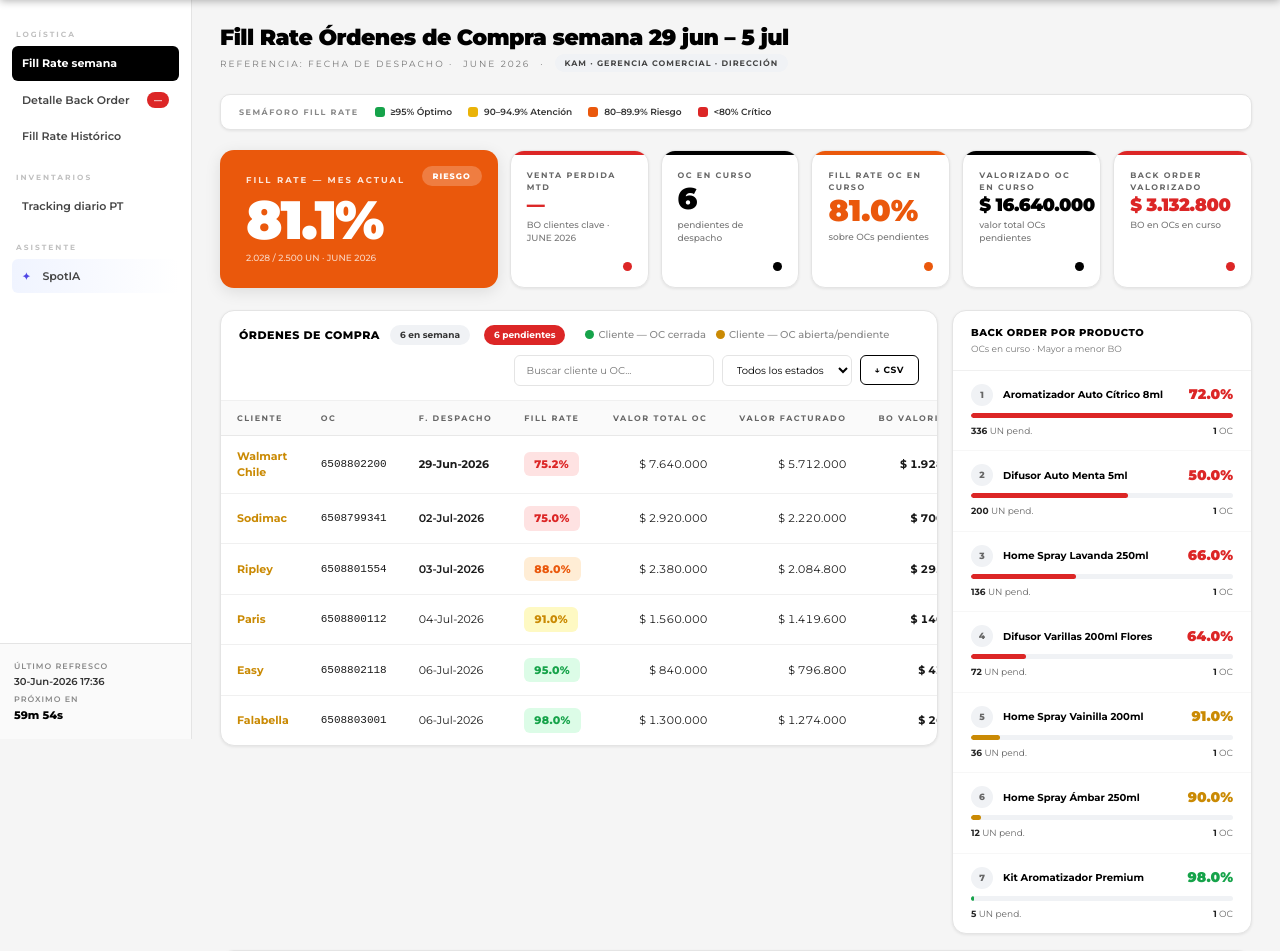
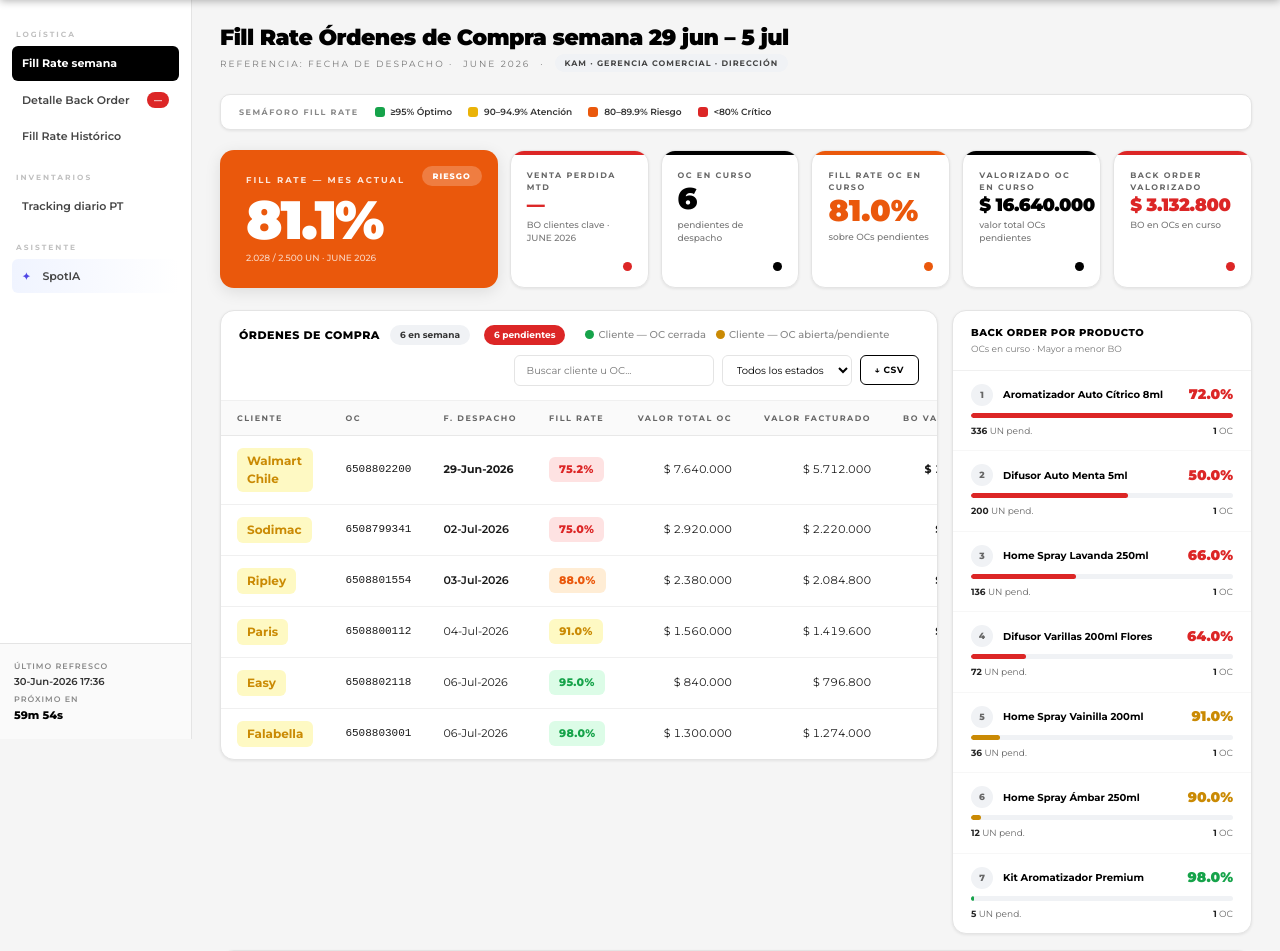
Before and after one commit to FranSpotEssence/spot-oc-visor, a Flask app: page / in a window 1280 px wide. Shown: the part 61-1012 px from the top of the page. Run offline with Flask 3, Linux system fonts and the light colour scheme; some libraries are stand-ins or nearby versions.

Commit message:
Style client name as a colored chip, matching the Fill Rate pill design
Replaces plain colored text with a background pill (same pattern as
.fr-chip) so the client name is highlighted consistently with how
Fill Rate is already displayed in the same table.

Co-Authored-By: Claude Sonnet 4.6 <noreply@anthropic.com>

```diff
--- a/static/css/spot.css
+++ b/static/css/spot.css
@@ -453,6 +453,18 @@ body {
 .fr-chip.c-yellow { background: var(--bg-yellow); color: var(--c-yellow); }
 .fr-chip.c-orange { background: var(--bg-orange); color: var(--c-orange); }
 .fr-chip.c-red    { background: var(--bg-red);    color: var(--c-red); }
+
+/* Chip nombre cliente — estado de la OC (cerrada/abierta) */
+.cliente-chip {
+  display: inline-flex;
+  align-items: center;
+  padding: 4px 10px;
+  border-radius: var(--radius-sm);
+  font-size: 12px;
+  font-weight: 700;
+}
+.cliente-chip.c-green  { background: var(--bg-green);  color: var(--c-green); }
+.cliente-chip.c-yellow { background: var(--bg-yellow); color: var(--c-yellow); }
 
 /* Estado badge */
 .estado-badge {
--- a/static/js/dashboard.js
+++ b/static/js/dashboard.js
@@ -233,10 +233,10 @@ function renderTable(orders) {
 
   tbody.innerHTML = orders.map(r => {
     const cerrada = (r.estado || "").toUpperCase() === "CERRADA";
-    const clienteCls = cerrada ? "text-green" : "text-yellow";
+    const clienteCls = cerrada ? "c-green" : "c-yellow";
     return `
     <tr onclick="openDetail('${esc(r.oc)}','${esc(r.cliente)}')">
-      <td><strong class="${clienteCls}">${esc(r.cliente)}</strong></td>
+      <td><span class="cliente-chip ${clienteCls}">${esc(r.cliente)}</span></td>
       <td class="font-mono">${esc(r.oc)}</td>
       <td class="${r.fecha_clase}">${esc(r.fecha_despacho)}</td>
       <td><span class="fr-chip ${r.fr_chip}">${fmtPct(r.fill_rate)}</span></td>
```
